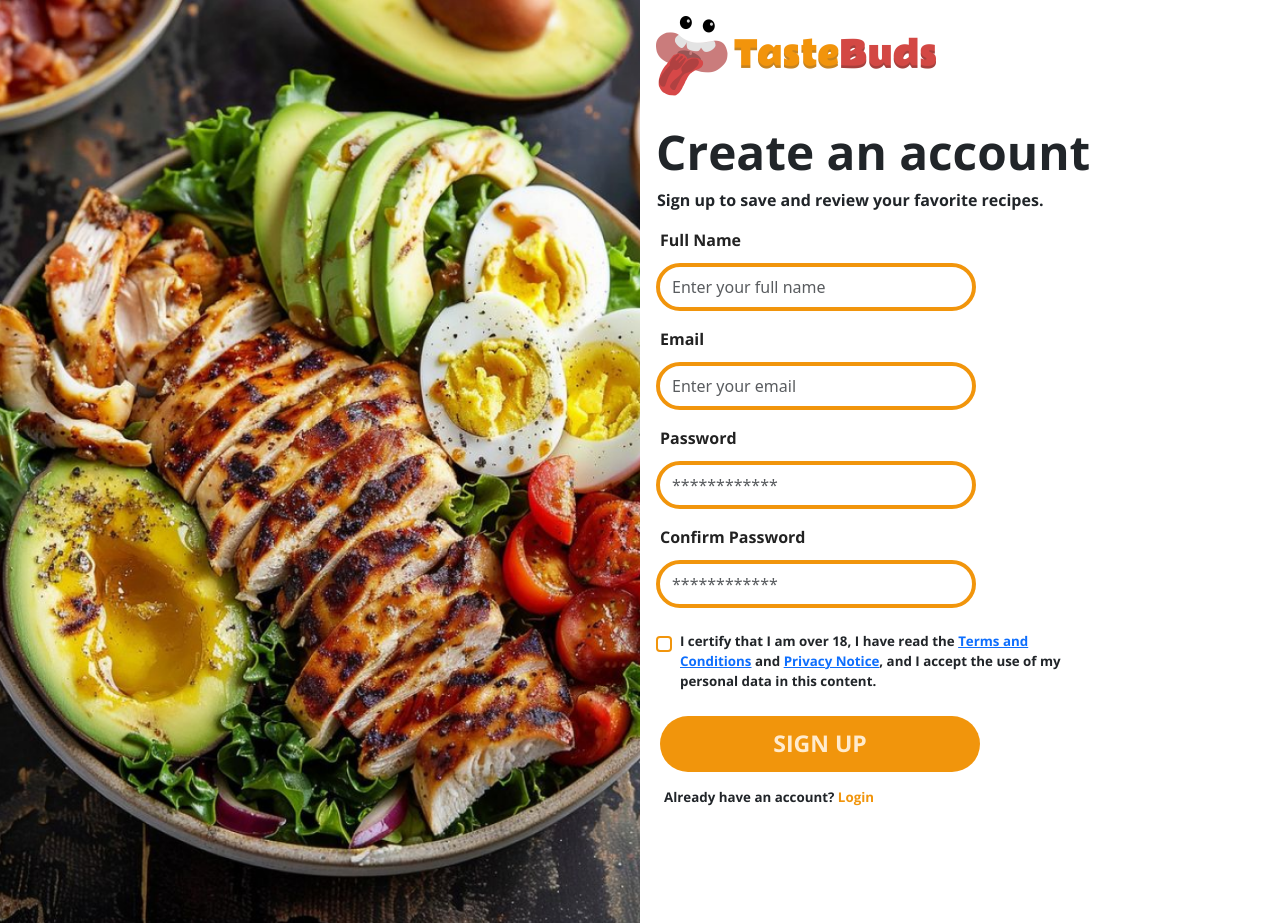
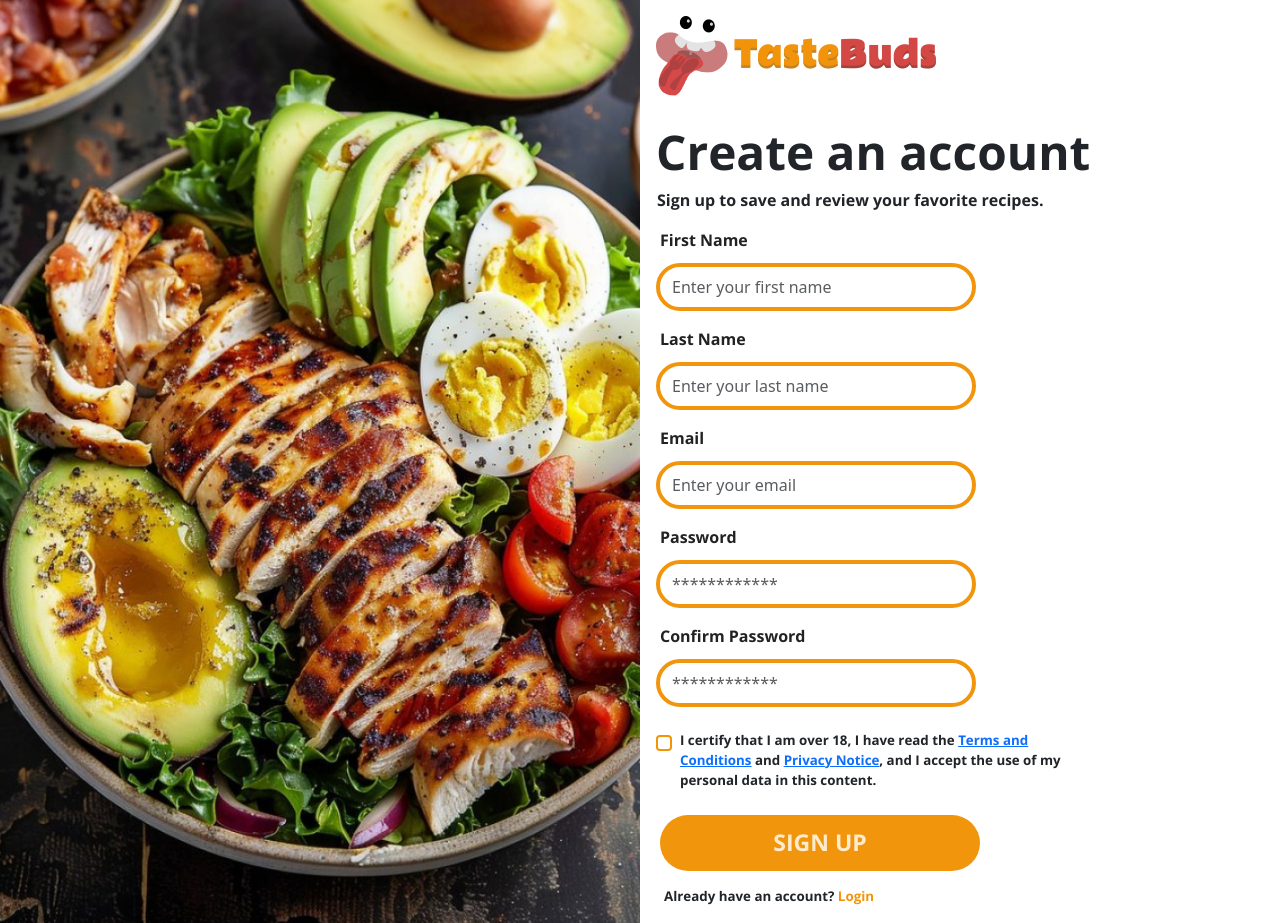
Before and after one commit to HexaStacks-org/TasteBuds, a PHP site: page /signup.php in a window 1280 px wide. Run offline with PHP 8.4, Linux system fonts and the light colour scheme; some web fonts are replaced.

Commit message:
added first and last name instead of full name in the signup page

```diff
--- a/signup.php
+++ b/signup.php
@@ -32,8 +32,10 @@
                 <div class="create text-start">Create an account</div>
                 <p class="sign-up text-start">Sign up to save and review your favorite recipes.</p>
                 <form action="signup.php" method="POST">
-                    <label for="fullname" class="form-label">Full Name</label>
-                    <input type="text" class="form-control" placeholder="Enter your full name" id="fullname" name="fullname" required>
+                    <label for="fullname" class="form-label">First Name</label>
+                    <input type="text" class="form-control" placeholder="Enter your first name" id="firstName" name="firstName" required>
+                    <label for="fullname" class="form-label">Last Name</label>
+                    <input type="text" class="form-control" placeholder="Enter your last name" id="lastName" name="lastName" required>
                     <label for="email" class="form-label">Email</label>
                     <input type="email" class="form-control" placeholder="Enter your email" id="email" name="email" required>
                     <label for="password" class="form-label">Password</label>
```
